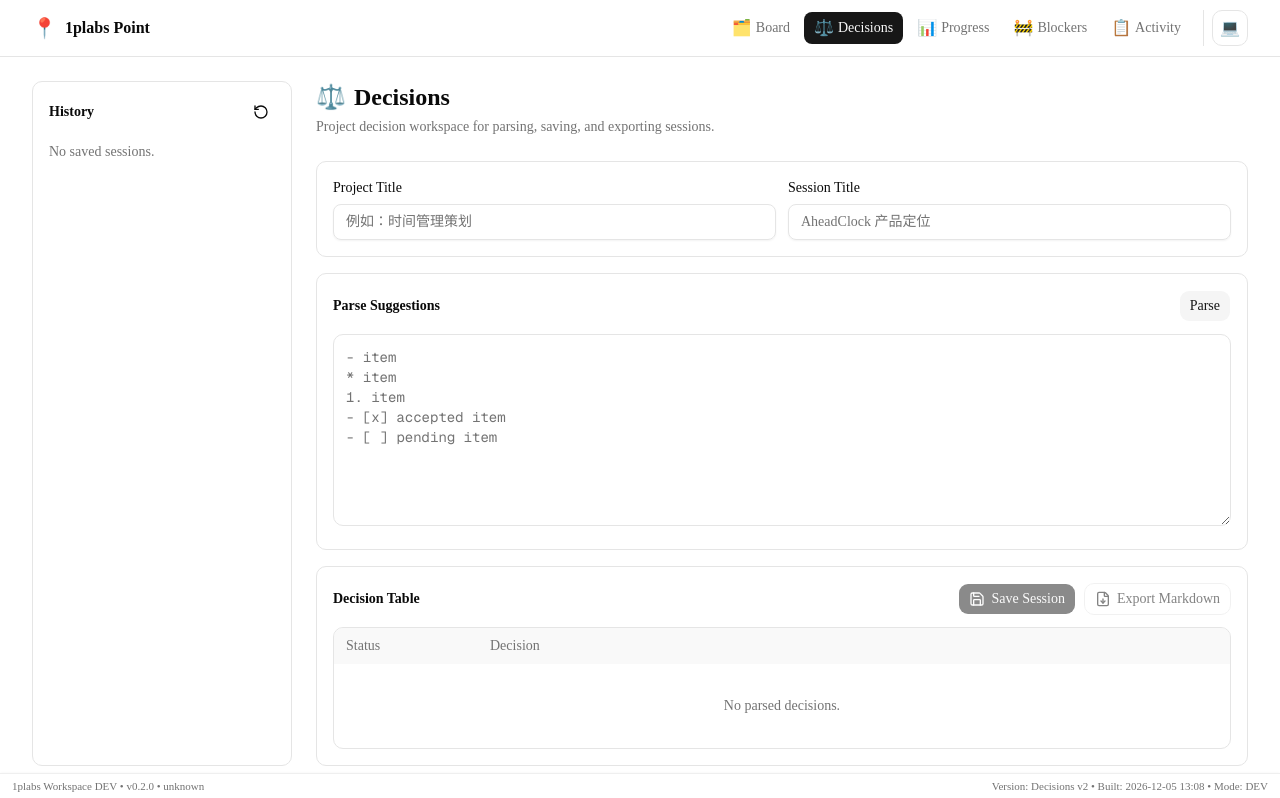
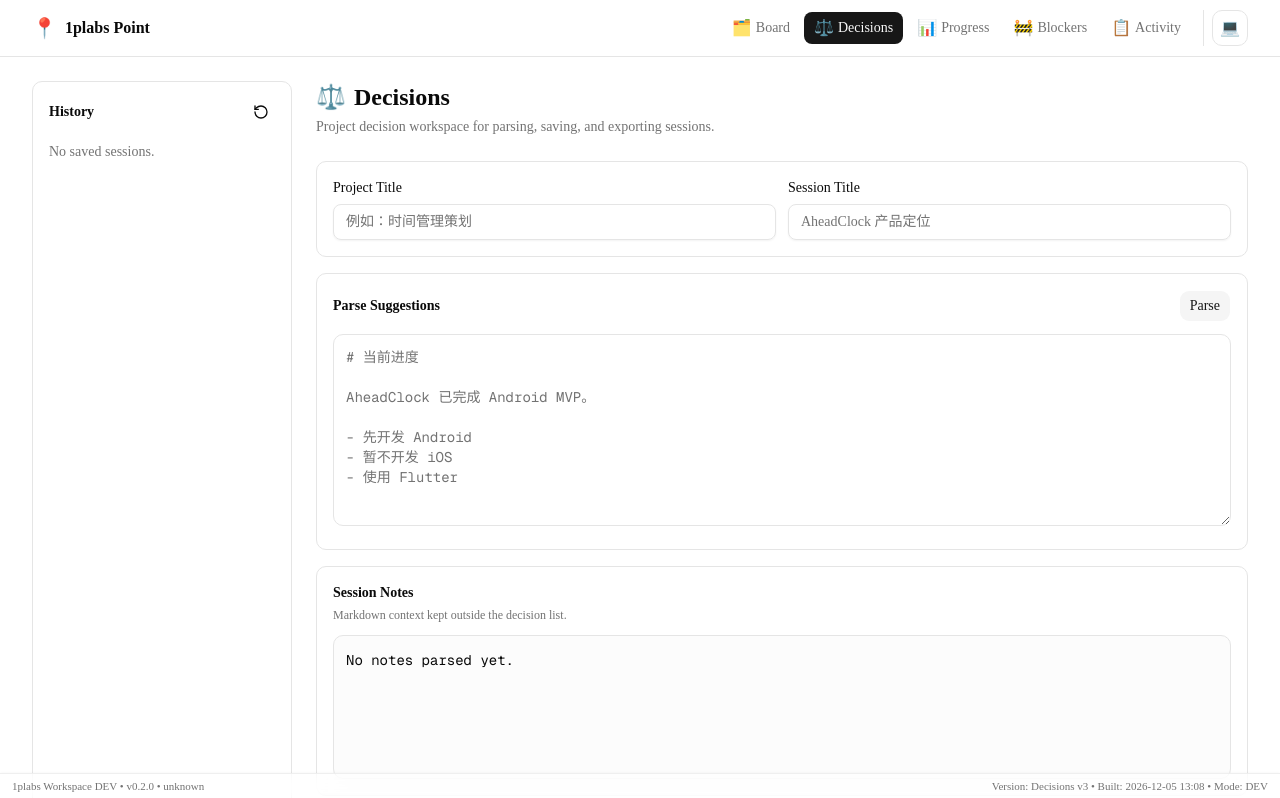
Before and after one commit to lanlicyuen/1plabs-point, a Next.js app: page /decisions in a window 1280 px wide. Shown: the top 798 px of the page. Built offline with nearby package versions, Linux system fonts and the light colour scheme.

Commit message:
refactor: reduce decisions noise with notes layer

```diff
--- a/next.config.ts
+++ b/next.config.ts
@@ -27,7 +27,7 @@ const nextConfig: NextConfig = {
     NEXT_PUBLIC_POINT_APP_MODE: "DEV",
     NEXT_PUBLIC_POINT_BUILD_TIME: getBuildTime(),
     NEXT_PUBLIC_POINT_COMMIT: getGitShortHash(),
-    NEXT_PUBLIC_POINT_DECISIONS_VERSION: "Decisions v2",
+    NEXT_PUBLIC_POINT_DECISIONS_VERSION: "Decisions v3",
     NEXT_PUBLIC_POINT_WORKSPACE_VERSION: "v0.2.0",
   },
 };
--- a/src/app/decisions/DecisionsWorkspace.tsx
+++ b/src/app/decisions/DecisionsWorkspace.tsx
@@ -15,7 +15,7 @@ import {
 import { Button } from "@/components/ui/button";
 import { Input } from "@/components/ui/input";
 
-type DecisionStatus = "pending" | "accepted";
+type DecisionStatus = "pending" | "accepted" | "rejected";
 
 type DecisionItem = {
   id: string;
@@ -28,12 +28,15 @@ type SavedSession = {
   projectTitle: string;
   sessionTitle: string;
   rawInput: string;
+  sessionNotes?: string;
   exportedMarkdown: string;
   decisions: DecisionItem[];
   createdAt: string;
 };
 
 const STORAGE_KEY = "point-decisions-v2-sessions";
+const DECISION_VERBS =
+  /(accept|adopt|allow|approve|build|cancel|choose|defer|deny|disable|enable|launch|migrate|pause|reject|remove|require|ship|start|stop|support|use|采用|保留|关闭|决定|启用|取消|否决|启动|开发|拒绝|接受|支持|暂停|改为|新增|确定|禁用|移除|采用|使用|选择|避免|允许|上线|暂不|需要)/i;
 
 function createId() {
   if (typeof crypto !== "undefined" && "randomUUID" in crypto) {
@@ -43,50 +46,114 @@ function createId() {
   return `${Date.now()}-${Math.random().toString(36).slice(2)}`;
 }
 
-function parseDecisionItems(input: string): DecisionItem[] {
-  const items: DecisionItem[] = [];
+function isMarkdownDivider(line: string) {
+  return /^(?:-{3,}|\*{3,}|_{3,})$/.test(line);
+}
 
-  for (const rawLine of input.split(/\r?\n/)) {
+function isHeading(line: string) {
+  return /^#{1,6}\s+\S/.test(line);
+}
+
+function isColonTitle(line: string) {
+  return /[:：]$/.test(line) && !/[。.!?！？]$/.test(line);
+}
+
+function normalizeDecisionText(text: string) {
+  return text.trim().replace(/\s+/g, " ");
+}
+
+function isDecisionText(text: string) {
+  const normalized = normalizeDecisionText(text);
+  const compact = normalized.replace(/\s/g, "");
+
+  if (compact.length < 4) return false;
+  if (isHeading(normalized) || isMarkdownDivider(normalized) || normalized.startsWith(">")) return false;
+  if (isColonTitle(normalized)) return false;
+  if (/^[\p{L}\p{N}\s/_-]+$/u.test(normalized) && !DECISION_VERBS.test(normalized)) return false;
+
+  return DECISION_VERBS.test(normalized);
+}
+
+function parseDecisionLine(rawLine: string): DecisionItem | null {
   const line = rawLine.trim();
-    if (!line || line.startsWith("#") || line === "---" || line.startsWith(">")) {
-      continue;
+
+  if (!line || isHeading(line) || isMarkdownDivider(line) || line.startsWith(">") || isColonTitle(line)) {
+    return null;
   }
 
   const checkbox = line.match(/^[-*]\s+\[([xX ])\]\s+(.+)$/);
   if (checkbox) {
-      items.push({
+    const text = normalizeDecisionText(checkbox[2]);
+    if (!isDecisionText(text)) return null;
+
+    return {
       id: createId(),
-        text: checkbox[2].trim(),
+      text,
       status: checkbox[1].toLowerCase() === "x" ? "accepted" : "pending",
-      });
-      continue;
+    };
   }
 
   const bullet = line.match(/^[-*]\s+(.+)$/);
   if (bullet) {
-      items.push({ id: createId(), text: bullet[1].trim(), status: "pending" });
-      continue;
+    const text = normalizeDecisionText(bullet[1]);
+    return isDecisionText(text) ? { id: createId(), text, status: "pending" } : null;
   }
 
   const numbered = line.match(/^\d+\.\s+(.+)$/);
   if (numbered) {
-      items.push({ id: createId(), text: numbered[1].trim(), status: "pending" });
-    }
+    const text = normalizeDecisionText(numbered[1]);
+    return isDecisionText(text) ? { id: createId(), text, status: "pending" } : null;
   }
 
-  return items.filter((item) => item.text.length > 0);
+  return null;
 }
 
-function buildMarkdown(projectTitle: string, sessionTitle: string, decisions: DecisionItem[]) {
+function parseSession(input: string): { sessionNotes: string; decisions: DecisionItem[] } {
+  const decisions: DecisionItem[] = [];
+  const notes: string[] = [];
+
+  for (const rawLine of input.split(/\r?\n/)) {
+    const decision = parseDecisionLine(rawLine);
+    if (decision) {
+      decisions.push(decision);
+      continue;
+    }
+
+    notes.push(rawLine);
+  }
+
+  return {
+    sessionNotes: notes.join("\n").trim(),
+    decisions,
+  };
+}
+
+function getStatusLabel(status: DecisionStatus) {
+  if (status === "accepted") return "accepted";
+  if (status === "rejected") return "rejected";
+  return "pending";
+}
+
+function buildMarkdown(
+  projectTitle: string,
+  sessionTitle: string,
+  sessionNotes: string,
+  decisions: DecisionItem[]
+) {
   const lines = [
     `# ${projectTitle || "Untitled Project"}`,
     "",
     `## ${sessionTitle || "Untitled Session"}`,
     "",
+    "### Notes",
+    sessionNotes.trim() || "_No notes._",
+    "",
+    "### Decisions",
+    "",
     "| Status | Decision |",
     "| --- | --- |",
     ...decisions.map((item) => {
-      const label = item.status === "accepted" ? "Accepted" : "Pending";
+      const label = getStatusLabel(item.status);
       return `| ${label} | ${item.text.replace(/\|/g, "\\|")} |`;
     }),
   ];
@@ -110,6 +177,7 @@ export default function DecisionsWorkspace() {
   const [projectTitle, setProjectTitle] = useState("");
   const [sessionTitle, setSessionTitle] = useState("");
   const [rawInput, setRawInput] = useState("");
+  const [sessionNotes, setSessionNotes] = useState("");
   const [decisions, setDecisions] = useState<DecisionItem[]>([]);
   const [sessions, setSessions] = useState<SavedSession[]>([]);
   const [activeSessionId, setActiveSessionId] = useState<string | null>(null);
@@ -136,8 +204,8 @@ export default function DecisionsWorkspace() {
   }, [activeSessionId, searchParams, sessions]);
 
   const exportedMarkdown = useMemo(
-    () => buildMarkdown(projectTitle, sessionTitle, decisions),
-    [projectTitle, sessionTitle, decisions]
+    () => buildMarkdown(projectTitle, sessionTitle, sessionNotes, decisions),
+    [projectTitle, sessionTitle, sessionNotes, decisions]
   );
 
   const groupedSessions = useMemo(() => {
@@ -151,7 +219,9 @@ export default function DecisionsWorkspace() {
   const canSave =
     projectTitle.trim().length > 0 &&
     sessionTitle.trim().length > 0 &&
-    decisions.length > 0;
+    (sessionNotes.trim().length > 0 || decisions.length > 0);
+
+  const canExport = sessionNotes.trim().length > 0 || decisions.length > 0;
 
   function persistSessions(nextSessions: SavedSession[]) {
     setSessions(nextSessions);
@@ -159,7 +229,9 @@ export default function DecisionsWorkspace() {
   }
 
   function handleParse() {
-    setDecisions(parseDecisionItems(rawInput));
+    const parsed = parseSession(rawInput);
+    setSessionNotes(parsed.sessionNotes);
+    setDecisions(parsed.decisions);
     setSaveMessage("");
   }
 
@@ -182,7 +254,7 @@ export default function DecisionsWorkspace() {
 
   async function handleSave() {
     if (!canSave) {
-      setSaveMessage("Project title, session title, and decisions are required.");
+      setSaveMessage("Project title, session title, and parsed content are required.");
       return;
     }
 
@@ -191,6 +263,7 @@ export default function DecisionsWorkspace() {
       projectTitle: projectTitle.trim(),
       sessionTitle: sessionTitle.trim(),
       rawInput,
+      sessionNotes,
       exportedMarkdown,
       decisions,
       createdAt: new Date().toISOString(),
@@ -216,6 +289,7 @@ export default function DecisionsWorkspace() {
     setProjectTitle(session.projectTitle);
     setSessionTitle(session.sessionTitle);
     setRawInput(session.rawInput);
+    setSessionNotes(session.sessionNotes ?? parseSession(session.rawInput).sessionNotes);
     setDecisions(session.decisions);
     setSaveMessage("");
     setExportOpen(false);
@@ -226,6 +300,7 @@ export default function DecisionsWorkspace() {
     setProjectTitle("");
     setSessionTitle("");
     setRawInput("");
+    setSessionNotes("");
     setDecisions([]);
     setSaveMessage("");
   }
@@ -333,8 +408,20 @@ export default function DecisionsWorkspace() {
               className="min-h-48 w-full resize-y rounded-lg border border-input bg-transparent p-3 font-mono text-sm outline-none transition-colors placeholder:text-muted-foreground focus-visible:border-ring focus-visible:ring-3 focus-visible:ring-ring/50 dark:bg-input/30"
               value={rawInput}
               onChange={(event) => setRawInput(event.target.value)}
-              placeholder={"- item\n* item\n1. item\n- [x] accepted item\n- [ ] pending item"}
+              placeholder={"# 当前进度\n\nAheadClock 已完成 Android MVP。\n\n- 先开发 Android\n- 暂不开发 iOS\n- 使用 Flutter"}
             />
+          </section>
+
+          <section className="rounded-lg border border-border bg-card p-4">
+            <div className="mb-3 flex flex-wrap items-center justify-between gap-3">
+              <div>
+                <h2 className="text-sm font-semibold">Session Notes</h2>
+                <p className="mt-1 text-xs text-muted-foreground">
+                  Markdown context kept outside the decision list.
+                </p>
+              </div>
+            </div>
+            <pre className="max-h-72 min-h-36 overflow-auto rounded-lg border border-border bg-muted/30 p-3 font-mono text-sm leading-6 whitespace-pre-wrap text-foreground dark:bg-input/20">{sessionNotes || "No notes parsed yet."}</pre>
           </section>
 
           <section className="rounded-lg border border-border bg-card p-4">
@@ -349,7 +436,7 @@ export default function DecisionsWorkspace() {
                 <Button
                   onClick={() => setExportOpen(true)}
                   variant="outline"
-                  disabled={decisions.length === 0}
+                  disabled={!canExport}
                 >
                   <FileDown />
                   Export Markdown
@@ -361,9 +448,9 @@ export default function DecisionsWorkspace() {
               <table className="w-full table-fixed text-sm">
                 <thead className="bg-muted/60 text-muted-foreground">
                   <tr>
-                    <th className="w-36 px-3 py-2 text-left font-medium">Status</th>
+                    <th className="w-32 px-3 py-2 text-left font-medium">Status</th>
                     <th className="px-3 py-2 text-left font-medium">Decision</th>
-                    <th className="w-12 px-3 py-2 text-right font-medium" aria-label="Actions" />
+                    <th className="w-11 px-2 py-2 text-right font-medium" aria-label="Actions" />
                   </tr>
                 </thead>
                 <tbody>
@@ -376,9 +463,9 @@ export default function DecisionsWorkspace() {
                   ) : (
                     decisions.map((item) => (
                       <tr key={item.id} className="border-t border-border">
-                        <td className="px-3 py-2 align-top">
+                        <td className="px-3 py-1.5 align-top">
                           <select
-                            className="h-8 w-full rounded-lg border border-input bg-background px-2 text-sm outline-none focus-visible:border-ring focus-visible:ring-3 focus-visible:ring-ring/50 dark:bg-input/30"
+                            className="h-7 w-full rounded-md border border-input bg-background px-2 text-xs outline-none focus-visible:border-ring focus-visible:ring-3 focus-visible:ring-ring/50 dark:bg-input/30"
                             value={item.status}
                             onChange={(event) =>
                               updateDecision(item.id, {
@@ -388,18 +475,19 @@ export default function DecisionsWorkspace() {
                           >
                             <option value="pending">pending</option>
                             <option value="accepted">accepted</option>
+                            <option value="rejected">rejected</option>
                           </select>
                         </td>
-                        <td className="px-3 py-2 align-top">
+                        <td className="px-3 py-1.5 align-top">
                           <input
-                            className="h-8 w-full rounded-lg border border-transparent bg-transparent px-2 text-sm outline-none focus-visible:border-ring focus-visible:ring-3 focus-visible:ring-ring/50"
+                            className="h-7 w-full rounded-md border border-transparent bg-transparent px-2 text-sm outline-none focus-visible:border-ring focus-visible:ring-3 focus-visible:ring-ring/50"
                             value={item.text}
                             onChange={(event) =>
                               updateDecision(item.id, { text: event.target.value })
                             }
                           />
                         </td>
-                        <td className="px-3 py-2 text-right align-top">
+                        <td className="px-2 py-1.5 text-right align-top">
                           <Button
                             variant="ghost"
                             size="icon-sm"
```
Lines whose indentation alone changed are shown as unchanged.
